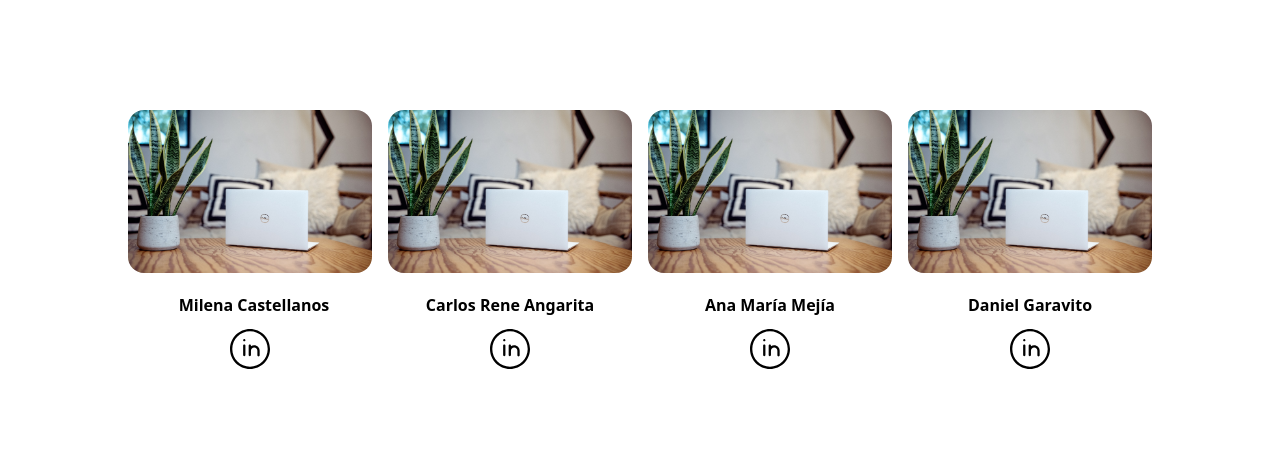
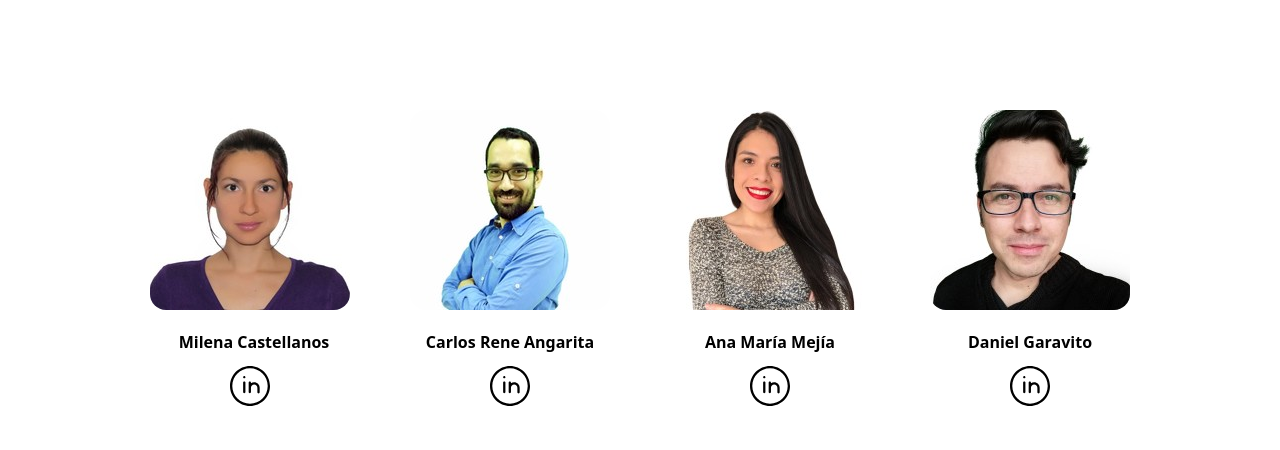
Before and after one commit to crangarita/siaweb, a plain HTML site: page index.html in a window 1280 px wide. Shown: the part 1376-1826 px from the top of the page. Drawn offline with nearby package versions, Linux system fonts and the light colour scheme; grey boxes are pictures that could not be loaded.

Commit message:
ajustes de fotografias

```diff
--- a/index.html
+++ b/index.html
@@ -104,14 +104,14 @@
         <section class="w-full mb-10">
             <article class="mx-auto w-4/5 grid grid-cols-1 md:grid-cols-2 lg:grid-cols-3 xl:grid-cols-4 gap-4 py-8">
                 <figure class="text-center">
-                    <img class="w-full md:rounded-2xl md:mb-5" src="image/img.jfif" alt="Milena Castellanos">
+                    <img class="md:rounded-2xl md:mb-5 mx-auto" src="image/milena.jpg" alt="Milena Castellanos">
                     <figcaption class="text-center md:font-bold md:ml-2">Milena Castellanos</figcaption>
-                    <a class="flex justify-center my-3" href="">
+                    <a class="flex justify-center my-3" href="https://www.linkedin.com/in/milena-castellanos-0ba80295/">
                         <img class="h-10" src="./image/icons/linkedin.svg" alt="linkedin-logo">
                     </a>
                 </figure>
                 <figure class="text-center">
-                    <img class="md:rounded-2xl md:mb-5" src="image/img.jfif" alt="Carlos Rene Angarita">
+                    <img class="md:rounded-2xl md:mb-5 mx-auto" src="image/carlosrene.jpg" alt="Carlos Rene Angarita">
                     <figcaption class="text-center md:font-bold ">Carlos Rene Angarita</figcaption>
                     <a class="flex justify-center my-3"
                         href="https://www.linkedin.com/in/carlos-rene-angarita-sanguino-75808114">
@@ -119,7 +119,7 @@
                     </a>
                 </figure>
                 <figure class="text-center">
-                    <img class="md:rounded-2xl md:mb-5" src="image/img.jfif" alt="Ana María Mejía">
+                    <img class="md:rounded-2xl md:mb-5 mx-auto" src="image/anamaria.jpg" alt="Ana María Mejía">
                     <figcaption class="text-center md:font-bold ">Ana María Mejía</figcaption>
                     <a class="flex justify-center my-3"
                         href="https://www.linkedin.com/in/ana-maria-mejia-montenegro-a7b532a5">
@@ -127,7 +127,7 @@
                     </a>
                 </figure>
                 <figure class="text-center">
-                    <img class="md:rounded-2xl md:mb-5" src="image/img.jfif" alt="Daniel Garavito">
+                    <img class="md:rounded-2xl md:mb-5 mx-auto" src="image/daniel.jpg" alt="Daniel Garavito">
                     <figcaption class="text-center md:font-bold ">Daniel Garavito</figcaption>
                     <a class="flex justify-center my-3"
                         href="https://www.linkedin.com/in/daniel-alfonso-garavito-jim%c3%A9nez">
```
Also changed, not shown: image/anamaria.jpg (added), image/carlosrene.jpg (added), image/daniel.jpg (added), image/milena.jpg (added).
